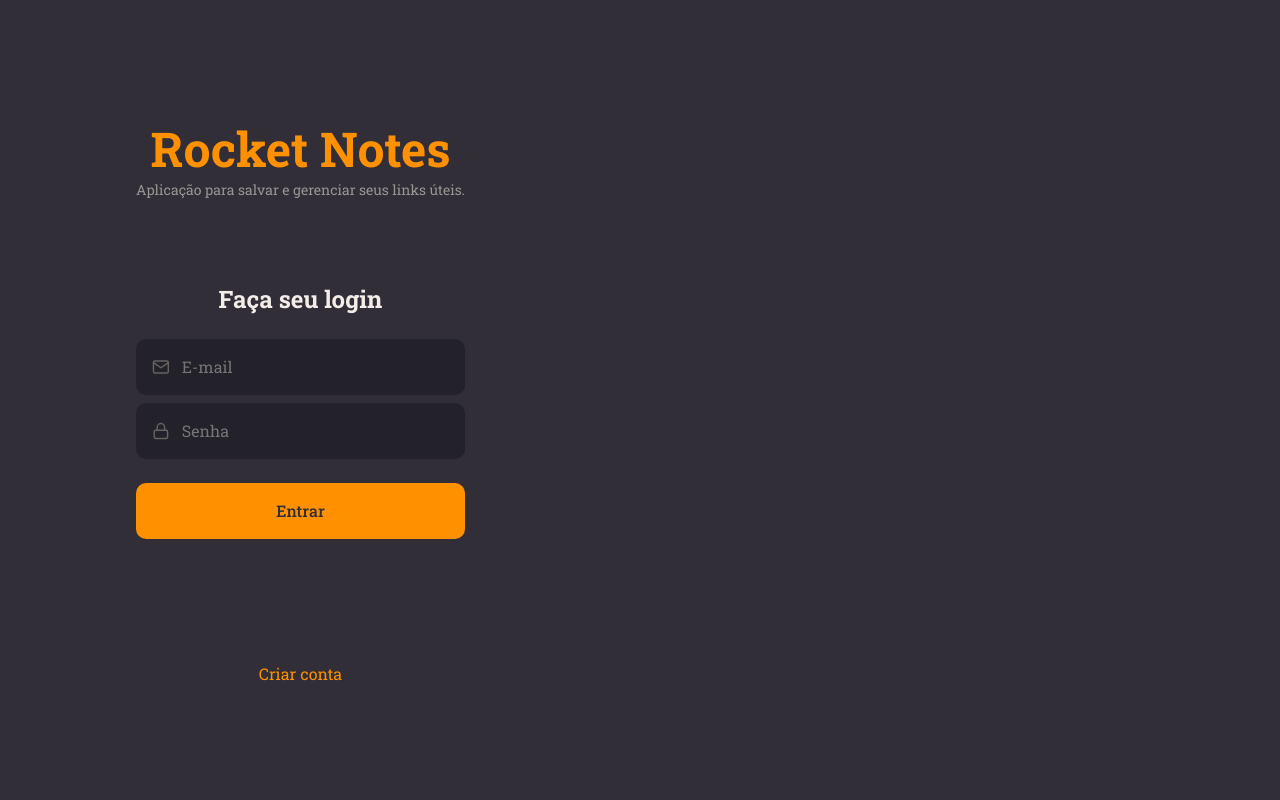
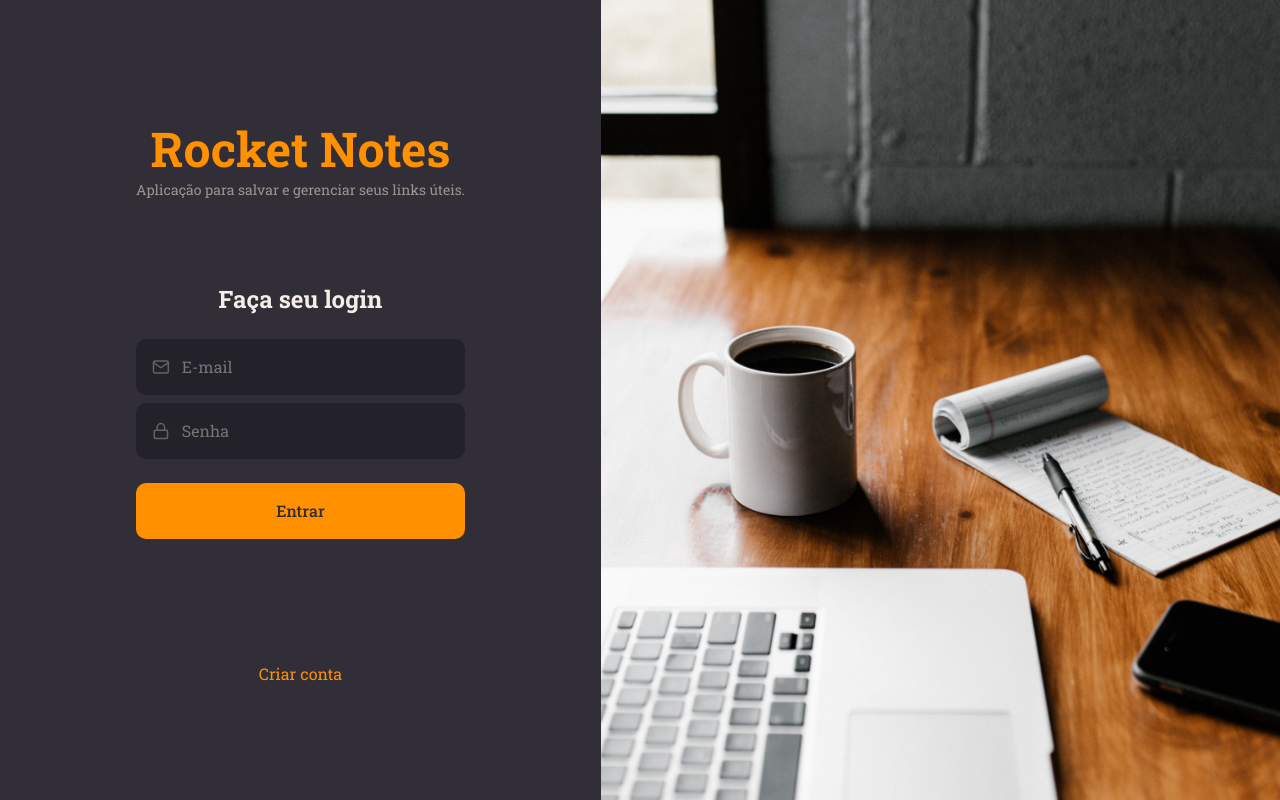
Before and after one commit to EmilySSouza/Rocketnotes, a React (Vite) app: page / in a window 1280 px wide. Built offline with nearby package versions, Linux system fonts and the light colour scheme.

Commit message:
feat: add image

```diff
--- a/src/pages/SignIn/index.jsx
+++ b/src/pages/SignIn/index.jsx
@@ -1,4 +1,4 @@
-import { Container, Form } from "./style";
+import { Container, Form, Background } from "./style";
 
 import { Input } from "../../components/Input";
 import { FiMail, FiLock } from "react-icons/fi";
@@ -28,8 +28,9 @@
                 <Button title="Entrar" />
 
                 <a href="#">Criar conta</a>
+            </Form>
 
-            </Form>
+            <Background />
         </Container>
     )
 }
--- a/src/pages/SignIn/style.js
+++ b/src/pages/SignIn/style.js
@@ -1,4 +1,5 @@
 import styled from "styled-components";
+import backgroundImg from "../../assets/background.png";
 
 export const Container = styled.div`
     height: 100vh;
@@ -37,6 +38,10 @@
         color: ${({ theme }) => theme.COLORS.ORANGE};
 
     }
+`;
 
-
+export const Background = styled.div`
+    flex: 1;
+    background: url(${backgroundImg}) no-repeat center center;
+    background-size: cover;
 `;
```
Also changed, not shown: src/assets/background.png (added).
